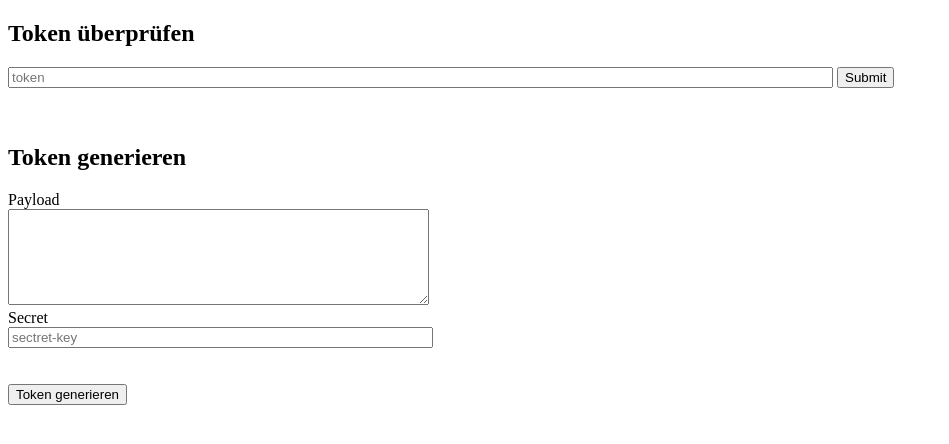
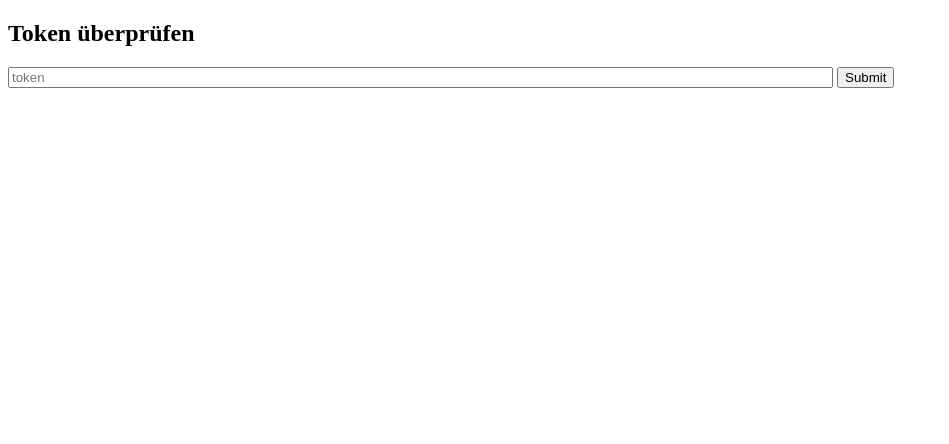
Before and after one commit to implementhub/jwt-hack-1, a website: page submit-token.html in a window 1280 px wide. Shown: the whole page, without its empty margins (0-949 px from the left). Drawn offline with Linux system fonts and the light colour scheme.

Commit message:
delete build jwt form

```diff
--- a/app.js
+++ b/app.js
@@ -100,9 +100,11 @@ app.post('/generate-token', (req, res) => {
 
 app.get('/view', (req, res) => {
   const file = req.query.file;
-  if (file.endsWith('.js')) {
+
+  if (!file || file.endsWith('.js')) {
     return res.status(404).send('Datei nicht gefunden oder Zugriff verweigert.');
   }
+
   const filePath = path.join(__dirname, file);
   res.sendFile(filePath, err => {
     if (err) {
--- a/submit-token.html
+++ b/submit-token.html
@@ -13,21 +13,5 @@
 
 <br />
 <br />
-
-<h2>Token generieren</h2>
-<form method="POST" action="/generate-token">
-  <label>Payload</label>
-  <div>
-    <textarea name="payload" rows="6" cols="50"></textarea>
-  </div>
-  <label>Secret</label>
-  <div>
-    <input name="secret" placeholder="sectret-key" size="50"/>
-  </div>
-  <br />
-  <br />
-  <button type="submit">Token generieren</button>
-  <div id="response"></div>
-</form>
 </body>
 </html>
```
